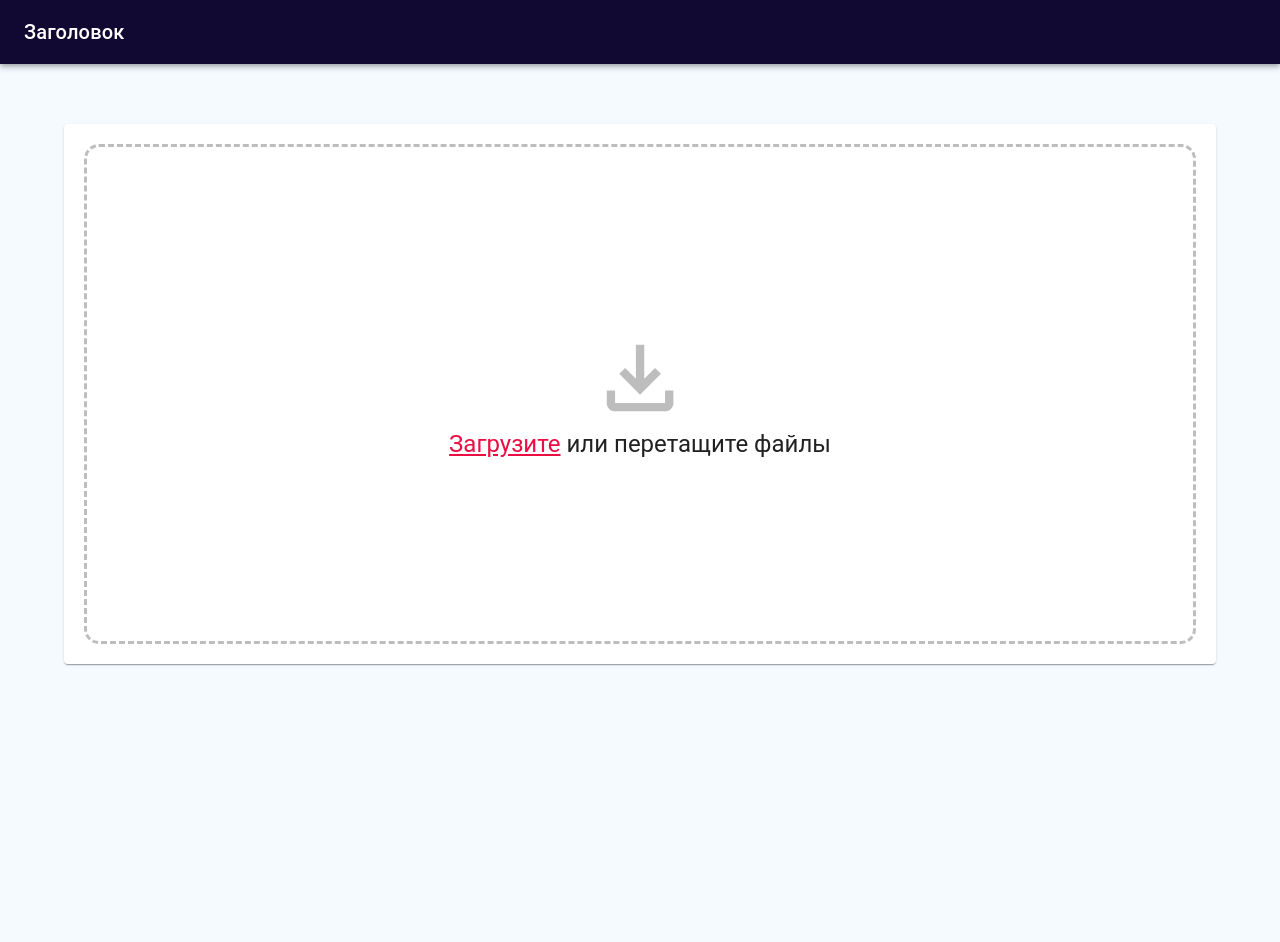
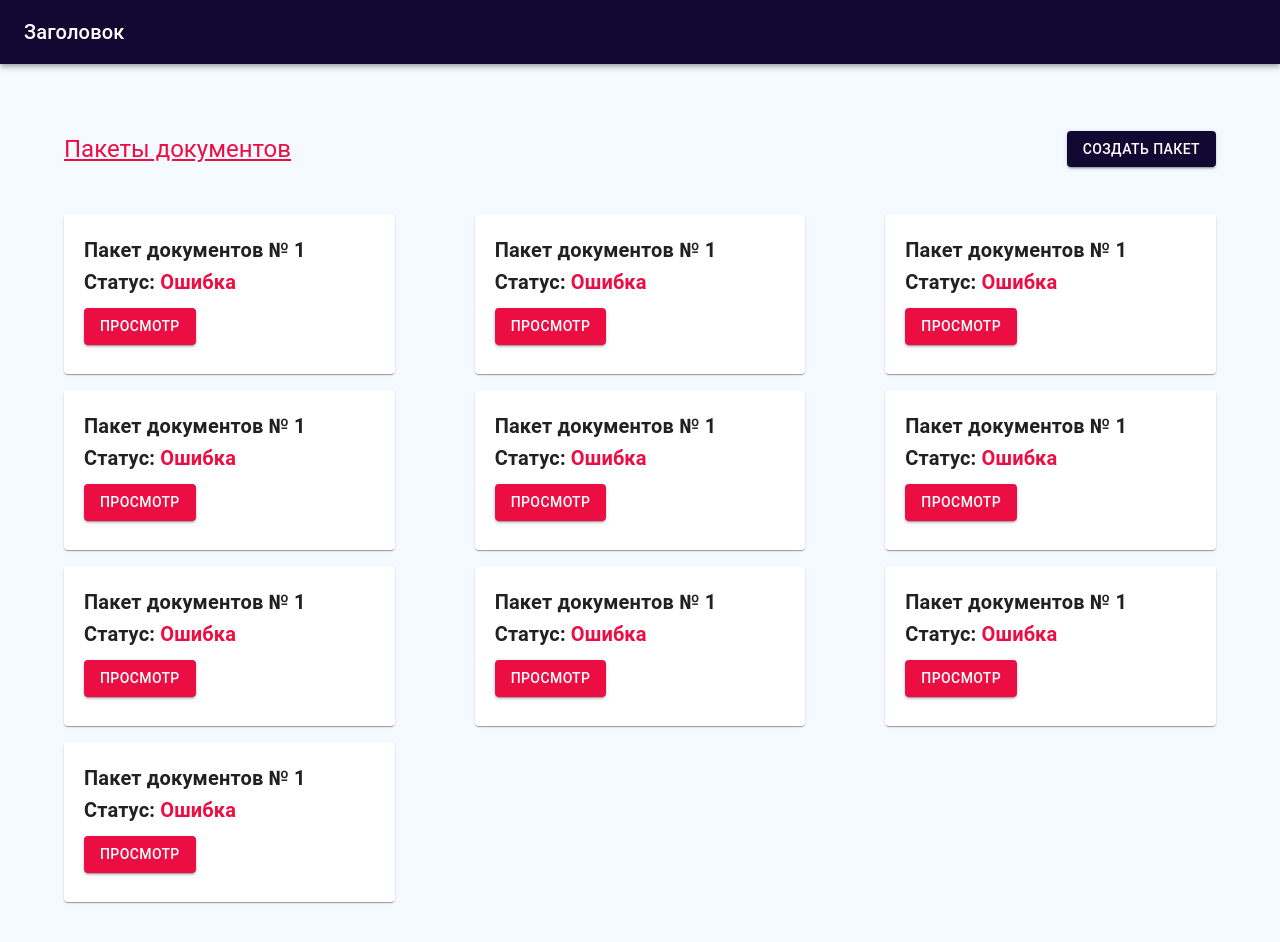
Before and after one commit to it-animals/moscow-depersonalization-data, a React (Create React App) app in the folder frontend/: page / in a window 1280 px wide. Shown: the top 942 px of the page. Before the commit the page ends 800 px from the top, so only its background shows below. Built offline with nearby package versions, Linux system fonts and the light colour scheme.

Commit message:
Разделены страницы, обновлены роуты

```diff
--- /dev/null
+++ b/frontend/src/ui/components/packageItem/PackageItem.tsx
@@ -0,0 +1,49 @@
+import styled from "styled-components";
+import { Button, Paper, Typography, useTheme } from "@mui/material";
+import { PackageType } from "../../../domain/package";
+import { Link } from "react-router-dom";
+
+const Container = styled(Paper)`
+  width: 100%;
+  min-height: 160px;
+  padding: 20px;
+  display: flex;
+  flex-direction: column;
+`;
+
+export const PackageItem: CT<{ id: number; status: 1 | 2 | 3 }> = ({
+  id,
+  status,
+}) => {
+  const theme = useTheme();
+  const statusCatalog = {
+    1: "В работе",
+    2: "Преобразован",
+    3: "Ошибка",
+  };
+
+  return (
+    <Container>
+      <Typography variant={"h6"} fontWeight={"bold"}>
+        Пакет документов № {id}
+      </Typography>
+      <Typography variant={"h6"} fontWeight={"bold"}>
+        <span>
+          Статус:&nbsp;
+          <span style={{ color: theme.palette.secondary.main }}>
+            {statusCatalog[status]}
+          </span>
+        </span>
+      </Typography>
+      <Link to={`/package/${id}`}>
+        <Button
+          style={{ marginTop: 10 }}
+          variant={"contained"}
+          color={"secondary"}
+        >
+          Просмотр
+        </Button>
+      </Link>
+    </Container>
+  );
+};
--- a/frontend/src/ui/components/packageStatus/PackageStatus.tsx
+++ b/frontend/src/ui/components/packageStatus/PackageStatus.tsx
@@ -24,7 +24,7 @@ export const PackageStatus: CT<{ packageFile: PackageType | null }> = ({
           color={"secondary.main"}
           variant={"h5"}
         >
-          Пакет документов находится в обработке
+          Пакет документов №{packageFile.id} находится в обработке
         </Typography>
       </Status>
     );
--- a/frontend/src/ui/features/UploadFile/UploadFile.tsx
+++ b/frontend/src/ui/features/UploadFile/UploadFile.tsx
@@ -28,9 +28,15 @@ const CenterContent = styled(motion.div)`
   position: absolute;
   top: 50%;
   left: 50%;
+  width: 100%;
+  display: flex;
+  flex-direction: column;
+  align-items: center;
+  justify-content: center;
   transform: translate(-50%, -50%);
 `;
 const TextDecoration = styled.span<{ color: string }>`
+  text-align: center;
   color: ${(props) => props.color};
   text-decoration: underline;
   cursor: pointer;
@@ -169,17 +175,17 @@ export const UploadFile: CT<{
         <CenterContent {...loadAnimate}>
           {!isLoaded ? (
             <Grid container justifyContent={"center"} justifyItems={"center"}>
-              <Grid xs={12}>
+              <Grid item xs={12}>
                 <Box display={"flex"} justifyContent={"center"}>
                   <FileDownloadOutlined
                     style={{ fill: greyColor, width: "100px", height: "100px" }}
                   />
                 </Box>
               </Grid>
-              <Grid>
-                <Typography variant={"h5"}>
+              <Grid item xs={12}>
+                <Typography textAlign={"center"} variant={"h5"}>
                   <TextDecoration color={accentColor}>Загрузите</TextDecoration>{" "}
-                  или перетащите файлы
+                  или перенесите файлы (.pdf,.word,.jpg,.png,...)
                 </Typography>
               </Grid>
             </Grid>
--- /dev/null
+++ b/frontend/src/ui/pages/LoadPage.tsx
@@ -0,0 +1,104 @@
+import { PageTemplate } from "../components/templates/PageTemplate";
+import { UploadFile } from "../features/UploadFile/UploadFile";
+import styled from "styled-components";
+import { Button, Grid, Paper, useTheme } from "@mui/material";
+import { useEffect, useState } from "react";
+import { fileService } from "../../service/file/fileService";
+import { motion } from "framer-motion";
+import { upToDownAnimate } from "../lib/animations/upToDownAnimate";
+import { uploadFileAnimate } from "../lib/animations/uploadFileAnimate";
+import { Loader } from "../components/loader/Loader";
+import { taskService } from "../../service/task/taskService";
+import { useAppDispatch, useAppSelector } from "../../service/store/store";
+import {
+  clearAllPackage,
+  selectPackage,
+  setPackage,
+} from "../../service/store/package/packageSlice";
+import { FileList } from "../features/FileList/FileList";
+import { Link, useHistory, useParams } from "react-router-dom";
+import { packageCompleted } from "../../domain/package";
+import { PackageStatus } from "../components/packageStatus/PackageStatus";
+import { TimeoutId } from "@reduxjs/toolkit/dist/query/core/buildMiddleware/types";
+
+const UploadContainer = styled(motion(Paper))`
+  width: 100%;
+  height: 540px;
+  position: relative;
+  padding: 20px;
+`;
+
+const ButtonPanel = styled(motion.div)`
+  display: flex;
+  min-height: 50px;
+  justify-content: flex-end;
+  align-items: center;
+  column-gap: 20px;
+`;
+
+const FormLoader = styled(Loader)`
+  position: absolute;
+  top: 0;
+  left: 0;
+  width: 100%;
+  height: 100%;
+  z-index: 11;
+`;
+
+export const LoadPage: CT<unknown> = () => {
+  const [files, setFiles] = useState<File[]>([]);
+  const [processLoad, setProcessLoad] = useState(false);
+
+  const dispath = useAppDispatch();
+  const history = useHistory();
+
+  const uploadAnimate = !!files.length
+    ? uploadFileAnimate.haveFiles
+    : uploadFileAnimate.notFiles;
+
+  const loadFileHandler = (files: File[]) => {
+    setFiles(files);
+  };
+
+  const clearHandler = () => {
+    setFiles([]);
+  };
+
+  const submitHandler = async () => {
+    setProcessLoad(true);
+    const data = await fileService.upload(files);
+    const idPackage = data.data.task_id;
+    history.push(`/package/${data.data.task_id}`);
+  };
+
+  useEffect(() => {
+    dispath(clearAllPackage());
+  }, []);
+
+  return (
+    <PageTemplate>
+      <UploadContainer {...uploadAnimate}>
+        <UploadFile isLoaded={!!files.length} onLoad={loadFileHandler} />
+        {processLoad && <FormLoader />}
+      </UploadContainer>
+      {!!files.length && !processLoad && (
+        <ButtonPanel
+          initial={upToDownAnimate.initial}
+          animate={upToDownAnimate.animate}
+          transition={upToDownAnimate.transition}
+        >
+          <Button
+            color={"secondary"}
+            variant={"contained"}
+            onClick={submitHandler}
+          >
+            Обработать
+          </Button>
+          <Button onClick={clearHandler} variant={"contained"}>
+            Сбросить
+          </Button>
+        </ButtonPanel>
+      )}
+    </PageTemplate>
+  );
+};
--- /dev/null
+++ b/frontend/src/ui/pages/PackageListPage.tsx
@@ -0,0 +1,52 @@
+import { PageTemplate } from "../components/templates/PageTemplate";
+import styled from "styled-components";
+import { Button, Grid, Typography } from "@mui/material";
+import { PackageItem } from "../components/packageItem/PackageItem";
+import { Link } from "react-router-dom";
+
+const TopLine = styled.div`
+  width: 100%;
+  height: 50px;
+  display: flex;
+  align-items: center;
+  justify-content: space-between;
+  margin-bottom: 40px;
+`;
+
+export const PackageListPage: CT<unknown> = () => {
+  return (
+    <PageTemplate>
+      <TopLine>
+        <Typography
+          style={{ textDecoration: "underline" }}
+          color={"secondary.main"}
+          variant={"h5"}
+        >
+          Пакеты документов
+        </Typography>
+        <Link to={`/load/`}>
+          <Button
+            variant={"contained"}
+            // color={"secondary"}
+          >
+            Создать пакет
+          </Button>
+        </Link>
+      </TopLine>
+      <Grid
+        container
+        rowSpacing={2}
+        columnSpacing={10}
+        justifyContent={"flex-start"}
+      >
+        {new Array(10).fill(0).map((item) => {
+          return (
+            <Grid item xs={4}>
+              <PackageItem id={1} status={3} />
+            </Grid>
+          );
+        })}
+      </Grid>
+    </PageTemplate>
+  );
+};
--- a/frontend/src/ui/pages/MainPage.tsx
+++ b/frontend/src/ui/pages/PackagePage.tsx
@@ -11,13 +11,15 @@ import { Loader } from "../components/loader/Loader";
 import { taskService } from "../../service/task/taskService";
 import { useAppDispatch, useAppSelector } from "../../service/store/store";
 import {
+  clearAllPackage,
   selectPackage,
   setPackage,
 } from "../../service/store/package/packageSlice";
 import { FileList } from "../features/FileList/FileList";
-import { useHistory, useParams } from "react-router-dom";
+import { Link, useHistory, useParams } from "react-router-dom";
 import { packageCompleted } from "../../domain/package";
 import { PackageStatus } from "../components/packageStatus/PackageStatus";
+import { TimeoutId } from "@reduxjs/toolkit/dist/query/core/buildMiddleware/types";
 
 const UploadContainer = styled(motion(Paper))`
   width: 100%;
@@ -43,85 +45,51 @@ const FormLoader = styled(Loader)`
   z-index: 11;
 `;
 
-export const MainPage: CT<unknown> = () => {
-  const [files, setFiles] = useState<File[]>([]);
-  const [processLoad, setProcessLoad] = useState(false);
-
+export const PackagePage: CT<unknown> = () => {
+  let timeout: TimeoutId;
   const params = useParams<{ packageId?: string }>();
 
   const dispath = useAppDispatch();
   const packageFiles = useAppSelector(selectPackage);
   const history = useHistory();
 
-  const uploadAnimate = !!files.length
-    ? uploadFileAnimate.haveFiles
-    : uploadFileAnimate.notFiles;
-
-  const loadFileHandler = (files: File[]) => {
-    setFiles(files);
-  };
-
-  const clearHandler = () => {
-    setFiles([]);
-  };
-
-  const submitHandler = async () => {
-    setProcessLoad(true);
-    const data = await fileService.upload(files);
-    const idPackage = data.data.task_id;
-    history.push(`/${data.data.task_id}`);
-  };
-
   useEffect(() => {
     if (!params.packageId) return;
     if (isNaN(Number(params.packageId))) {
-      history.push("/");
+      history.push("/load/");
     }
     const load = async () => {
       try {
         const task = await taskService.view(Number(params.packageId));
         dispath(setPackage(task.data));
-        if (task.data.status !== 2) {
-          setTimeout(load, 1500);
+        if (task.data.status === 1) {
+          timeout = setTimeout(load, 1500);
         }
       } catch (e) {
         console.log(e);
-        history.push("/");
+        history.push("/load/");
       }
     };
     load();
   }, [params]);
-  console.log(params);
 
+  useEffect(() => {
+    dispath(clearAllPackage());
+  }, []);
+
+  useEffect(() => {
+    return () => {
+      clearTimeout(timeout);
+      dispath(clearAllPackage());
+    };
+  }, []);
+
+  console.log(history.location.pathname);
   return (
     <PageTemplate>
       {<PackageStatus packageFile={packageFiles ?? null} />}
-      {!params.packageId && (
-        <UploadContainer {...uploadAnimate}>
-          <UploadFile isLoaded={!!files.length} onLoad={loadFileHandler} />
-          {processLoad && <FormLoader />}
-        </UploadContainer>
-      )}
 
-      {!!files.length && !processLoad && (
-        <ButtonPanel
-          initial={upToDownAnimate.initial}
-          animate={upToDownAnimate.animate}
-          transition={upToDownAnimate.transition}
-        >
-          <Button
-            color={"secondary"}
-            variant={"contained"}
-            onClick={submitHandler}
-          >
-            Обработать
-          </Button>
-          <Button onClick={clearHandler} variant={"contained"}>
-            Сбросить
-          </Button>
-        </ButtonPanel>
-      )}
-      {packageFiles && <FileList />}
+      {packageFiles && history.location.pathname !== "/load/" && <FileList />}
     </PageTemplate>
   );
 };
```
Also changed, not shown: frontend/src/App.tsx (+6 -3 lines).
